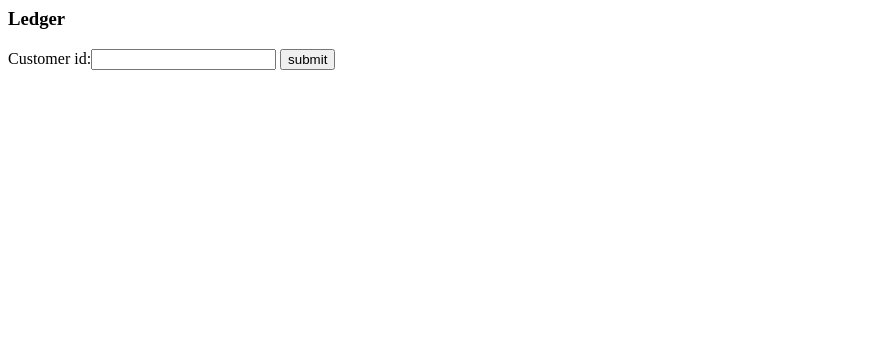
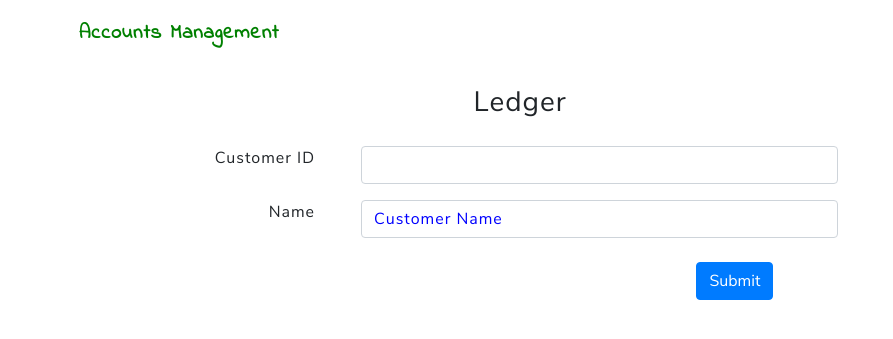
Before and after one commit to dilipj17/dairy-webstie, a Django app: page /report/ in a window 1280 px wide. Shown: the top 339 px of the page, without its empty margins (0-893 px from the left). Run offline with Django 3.2, Linux system fonts and the light colour scheme; some libraries are stand-ins or nearby versions.

Commit message:
Ledger Query form styling is done

```diff
--- a/reports/templates/ledgerqueryform.html
+++ b/reports/templates/ledgerqueryform.html
@@ -1,7 +1,15 @@
+{% extends 'base_templates/base.html'%}
+{%block content%}
 <div class="container mt-4 mr-0">
   <div class="row">
-    <div class="col-lg-6 col-lg-offset-3 login form-submit">
+    <div class="col-sm-8">
+      <div class="row mb-3">
+        <div class="col-sm-12">
           <h3 class="text-center">Ledger</h3>
+        </div>
+      </div>
+      <div class="row">
+        <div class="col-sm-12">
           {% if messages %}
             {% for message in messages %}
               <div class="alert alert-{{ message.tags }}">
@@ -9,15 +17,89 @@
               </div>
             {% endfor %}
           {% endif %}
+        </div>
+      </div>
       <form enctype="multipart/form-data" method="POST">
         {% csrf_token %}
-        <div class="input-group">
-          {{ form}}
-          <span class="input-group-btn">
-            <button class="btn btn-info" type="submit">submit</button>
-          </span>
+        {{ form.non_field_errors }}
+        <div class="form-group row">
+          <div class="col-sm-12">
+            <div class="row">
+              <div class="col-sm-12">
+                {{ form.customer_id.errors }}
               </div>
-      </form>
+            </div>
+            <div class="row mb-3">
+              <div class="col-sm-3 text-right">
+                <label for="{{ form.customer_id.id_for_label }}">Customer ID</label>
+              </div>
+              <div class="col-sm-8">
+                  {{ form.customer_id }}
+              </div>
+            </div>
+            <div class="row">
+              <div class="col-sm-3 text-right">
+                <label for="Customer_name">Name</label>
+              </div>
+              <div class="col-sm-8">
+                <span class="form-control mx-sm-3" id="Customer_name" style="color:blue">Customer Name</span>
               </div>
             </div>
           </div>
+        </div>
+        <div class="form-group row text-right mt-4">
+          <div class="col-sm-10 mr-0 ml-0 pr-0 pl-0">
+            <button type="submit" class="btn btn-primary">Submit</button>
+          </div>
+        </div>
+      </form>
+
+    </div>
+  </div>
+</div>
+{%endblock%}
+{%block script%}
+  <script type="text/javascript">
+    var typingTimer;                //timer identifier
+    var doneTypingInterval = 300;  //time in ms, 5 second for example
+    var $input = $('#id_customer_id');
+
+    //on keyup, start the countdown
+    $input.on('keyup', function () {
+      clearTimeout(typingTimer);
+      typingTimer = setTimeout(doneTyping, doneTypingInterval);
+    });
+
+    //on keydown, clear the countdown
+    $input.on('keydown', function () {
+      clearTimeout(typingTimer);
+    });
+
+    //user is "finished typing," do something
+    function doneTyping () {
+      var id = $input.val();
+      if (!id) {
+        $('#Customer_name').html('Customer Name');
+        $('#Customer_name').css('color','blue');
+      }
+      else {
+        $.ajax({
+            url: "{%url 'payment:apibalance'%}",
+            data: {'id':id},
+            datatype: 'json',
+            success: function(data){
+              var model = JSON.parse(data);
+              if (model.responce) {
+                $('#Customer_name').html(model.name);
+                $('#Customer_name').css('color','green');
+              }
+              else {
+                $('#Customer_name').html(model.data);
+                $('#Customer_name').css('color','red');
+              }
+            }
+        });
+      }
+    }
+  </script>
+{%endblock%}
--- a/reports/views.py
+++ b/reports/views.py
@@ -10,7 +10,7 @@ from copy import deepcopy
 from django import forms
 
 class CustomerQueryForm(forms.Form):
-    customer_id = forms.IntegerField()
+    customer_id = forms.IntegerField(widget=forms.TextInput(attrs={'class': "form-control mx-sm-3",'autocomplete':'off'}))
 
 
 class LedgerQueryView(FormView):
```
Lines whose indentation alone changed are shown as unchanged.
